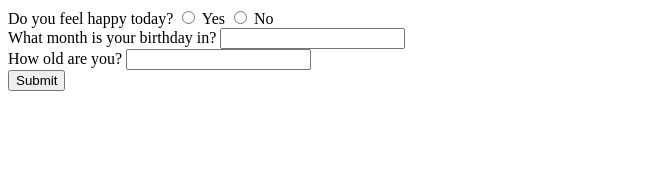
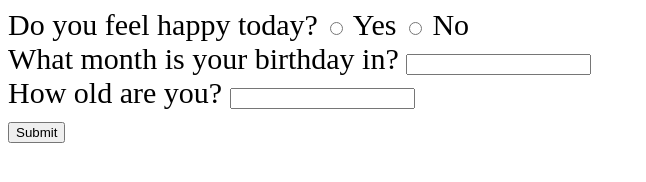
Before and after one commit to jessicac3732/generator-project, a plain HTML site: page index.html in a window 1280 px wide. Shown: the whole page, without its empty margins (0-646 px from the left). Drawn offline with nearby package versions, Linux system fonts and the light colour scheme.

Commit message:
add font-size

```diff
--- a/index.html
+++ b/index.html
@@ -8,6 +8,7 @@
   <link href="https://fonts.googleapis.com/css?family=Courgette|Cinzel" rel="stylesheet">
    <script>
        $(document).ready(function(){
+         $('#questions').css('font-size', '30px')
            $('.button').click(function(){
                 $('#questions').slideUp('slow');
                 $('#content').css('height', '100%').css('text-align', 'center').css('color', 'white').css('font-family', 'Courgette');
```
